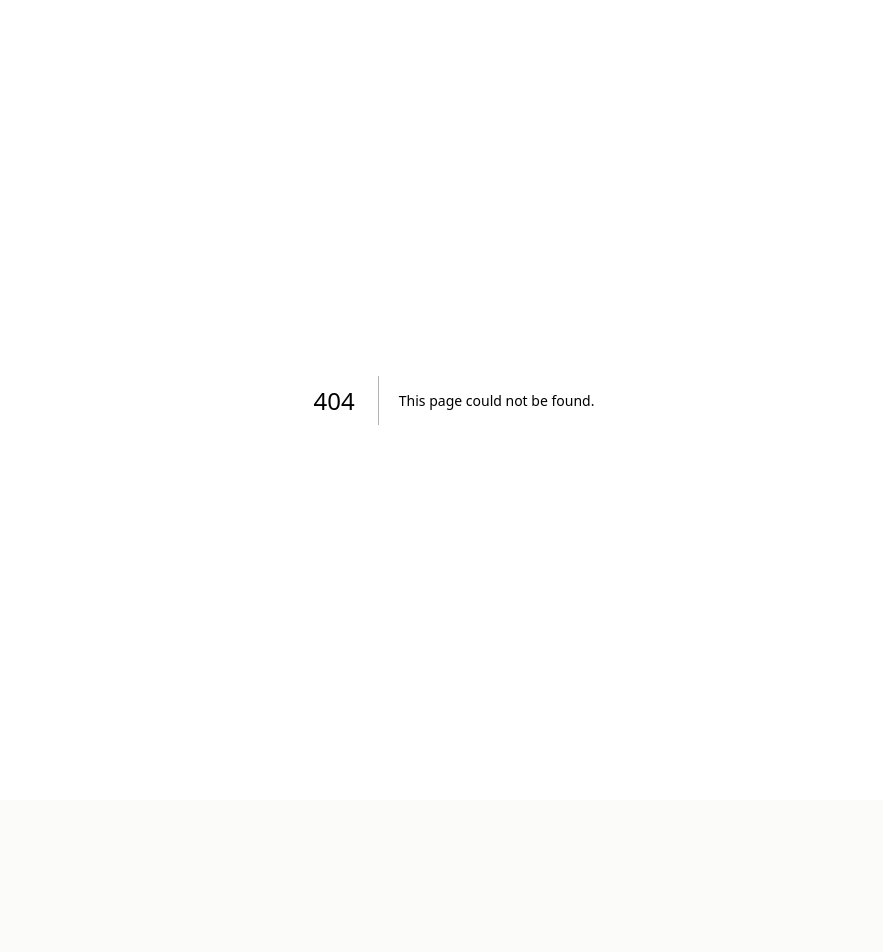
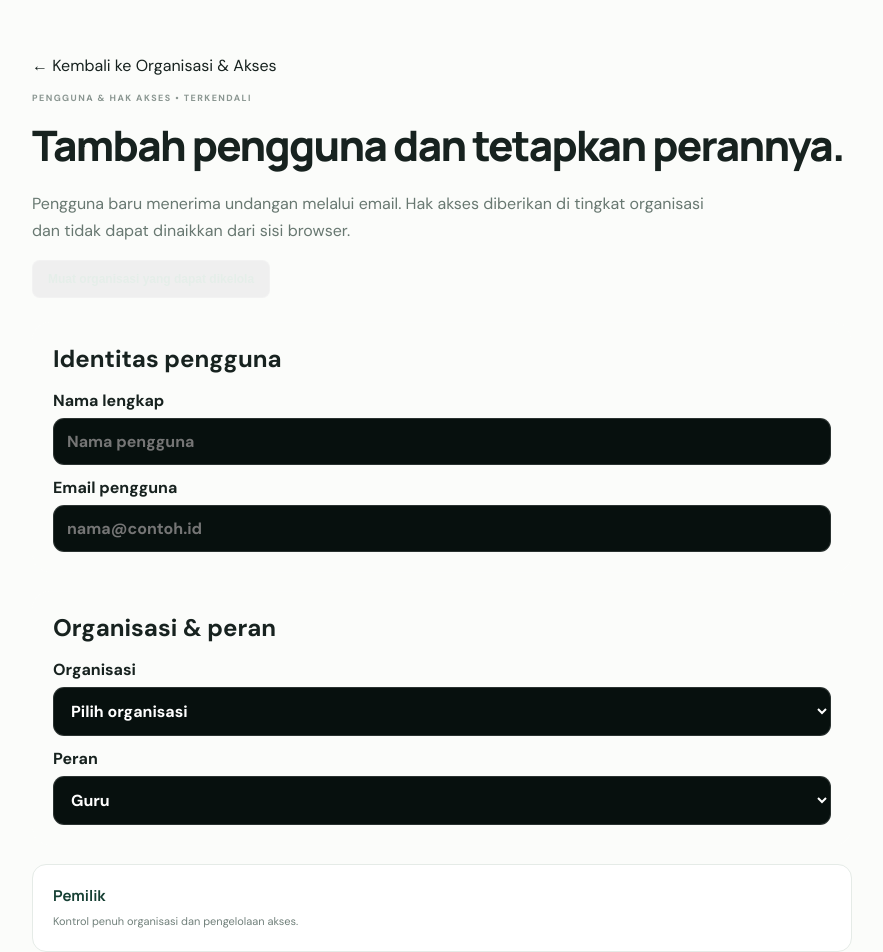
Before and after one commit to Yudi8377/EDUNEXUS, a Next.js app in the folder apps/web/: page /tenant/users in a window 1280 px wide. Before the commit this address had no page. Shown: the top 952 px of the page, without its empty margins (186-1069 px from the left). Before the commit the page ends 800 px from the top, so only its background shows below. Built offline with nearby package versions, Linux system fonts and the light colour scheme.

Commit message:
feat: add controlled user invitation and role assignment UI

```diff
--- /dev/null
+++ b/apps/web/app/tenant/users/page.tsx
@@ -0,0 +1,90 @@
+"use client";
+
+import { FormEvent, useState } from "react";
+import Link from "next/link";
+
+const roles = [
+  { code: "owner", label: "Pemilik", desc: "Kontrol penuh organisasi dan pengelolaan akses." },
+  { code: "admin", label: "Administrator", desc: "Administrasi organisasi dan pengguna." },
+  { code: "manager", label: "Manajer", desc: "Pengelolaan operasional sesuai kebijakan organisasi." },
+  { code: "teacher", label: "Guru", desc: "Operasi pembelajaran dan data yang diberikan kepada guru." },
+  { code: "staff", label: "Staf", desc: "Operasi administrasi yang ditugaskan." },
+  { code: "student", label: "Siswa", desc: "Akses pembelajaran dan data pribadi siswa." },
+  { code: "parent", label: "Orang tua/wali", desc: "Akses informasi anak sesuai kewenangan." },
+];
+
+type Tenant = { id: string; name: string; code: string; roleCode: string };
+
+export default function AddUserPage() {
+  const [tenants, setTenants] = useState<Tenant[]>([]);
+  const [tenantId, setTenantId] = useState("");
+  const [email, setEmail] = useState("");
+  const [fullName, setFullName] = useState("");
+  const [roleCode, setRoleCode] = useState("teacher");
+  const [status, setStatus] = useState("");
+  const [busy, setBusy] = useState(false);
+
+  async function loadTenants() {
+    const res = await fetch("/api/tenant/users", { method: "GET" });
+    const data = await res.json();
+    if (!res.ok) { setStatus(data.error ?? "Organisasi gagal dimuat."); return; }
+    setTenants(data.tenants ?? []);
+    if (!tenantId && data.tenants?.[0]) setTenantId(data.tenants[0].id);
+  }
+
+  async function submit(event: FormEvent) {
+    event.preventDefault();
+    setBusy(true); setStatus("");
+    const res = await fetch("/api/tenant/users", {
+      method: "POST",
+      headers: { "Content-Type": "application/json" },
+      body: JSON.stringify({ tenantId, email, fullName, roleCode }),
+    });
+    const data = await res.json();
+    setStatus(data.message ?? data.error ?? "Operasi selesai.");
+    setBusy(false);
+    if (res.ok) { setEmail(""); setFullName(""); }
+  }
+
+  return (
+    <main className="simple-page">
+      <div className="page-tools">
+        <Link href="/tenant">← Kembali ke Organisasi & Akses</Link>
+      </div>
+      <p className="eyebrow">PENGGUNA & HAK AKSES • TERKENDALI</p>
+      <h1>Tambah pengguna dan tetapkan perannya.</h1>
+      <p className="lede">Pengguna baru menerima undangan melalui email. Hak akses diberikan di tingkat organisasi dan tidak dapat dinaikkan dari sisi browser.</p>
+
+      {!tenants.length && (
+        <button className="secondary" type="button" onClick={loadTenants}>Muat organisasi yang dapat dikelola</button>
+      )}
+
+      <form className="onboarding-form" onSubmit={submit}>
+        <section>
+          <h2>Identitas pengguna</h2>
+          <label>Nama lengkap<input value={fullName} onChange={e => setFullName(e.target.value)} placeholder="Nama pengguna" /></label>
+          <label>Email pengguna<input type="email" value={email} onChange={e => setEmail(e.target.value)} placeholder="nama@contoh.id" required /></label>
+        </section>
+        <section>
+          <h2>Organisasi & peran</h2>
+          <label>Organisasi
+            <select value={tenantId} onChange={e => setTenantId(e.target.value)} onFocus={loadTenants} required>
+              <option value="">Pilih organisasi</option>
+              {tenants.map(t => <option key={t.id} value={t.id}>{t.name} ({t.code})</option>)}
+            </select>
+          </label>
+          <label>Peran
+            <select value={roleCode} onChange={e => setRoleCode(e.target.value)}>
+              {roles.map(r => <option key={r.code} value={r.code}>{r.label}</option>)}
+            </select>
+          </label>
+        </section>
+        <div className="role-grid">
+          {roles.map(r => <article className="report-card" key={r.code}><strong>{r.label}</strong><span>{r.desc}</span></article>)}
+        </div>
+        {status && <div className="auth-error" role="status">{status}</div>}
+        <button type="submit" disabled={busy || !tenantId}>{busy ? "Mengirim undangan..." : "Tambah pengguna & kirim undangan"}</button>
+      </form>
+    </main>
+  );
+}
```
